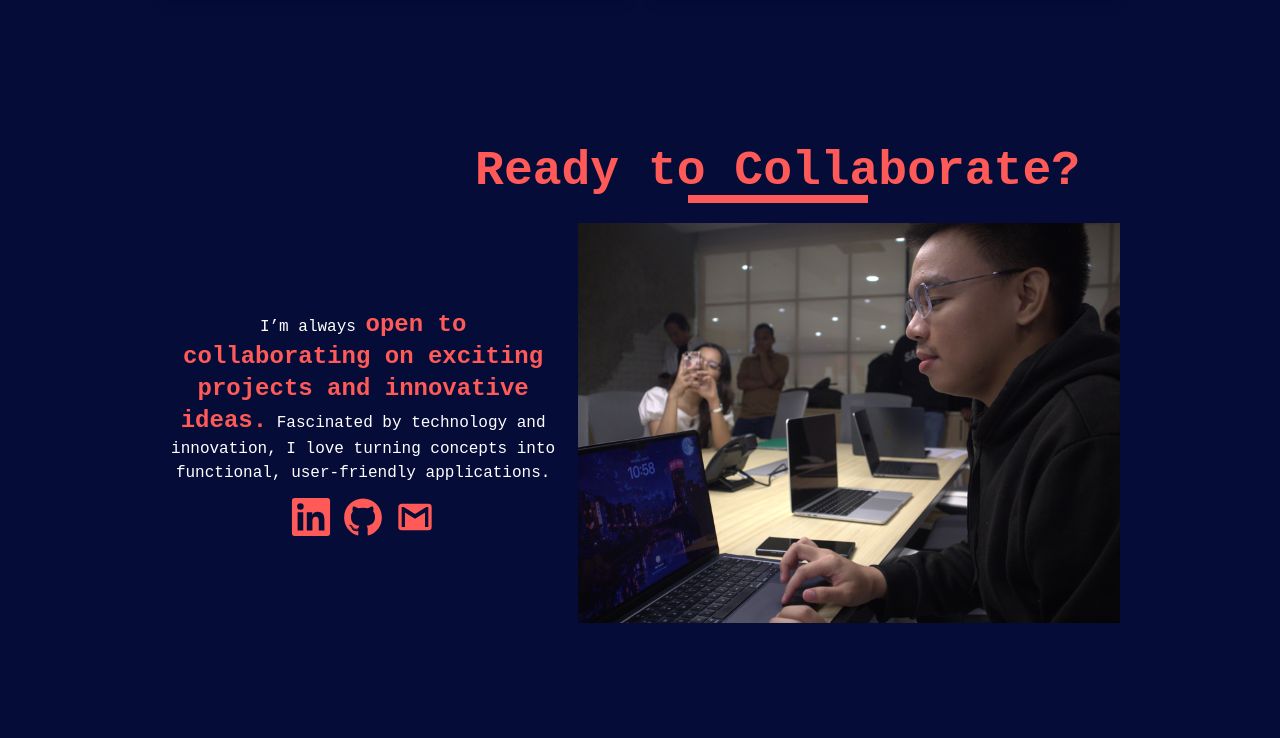
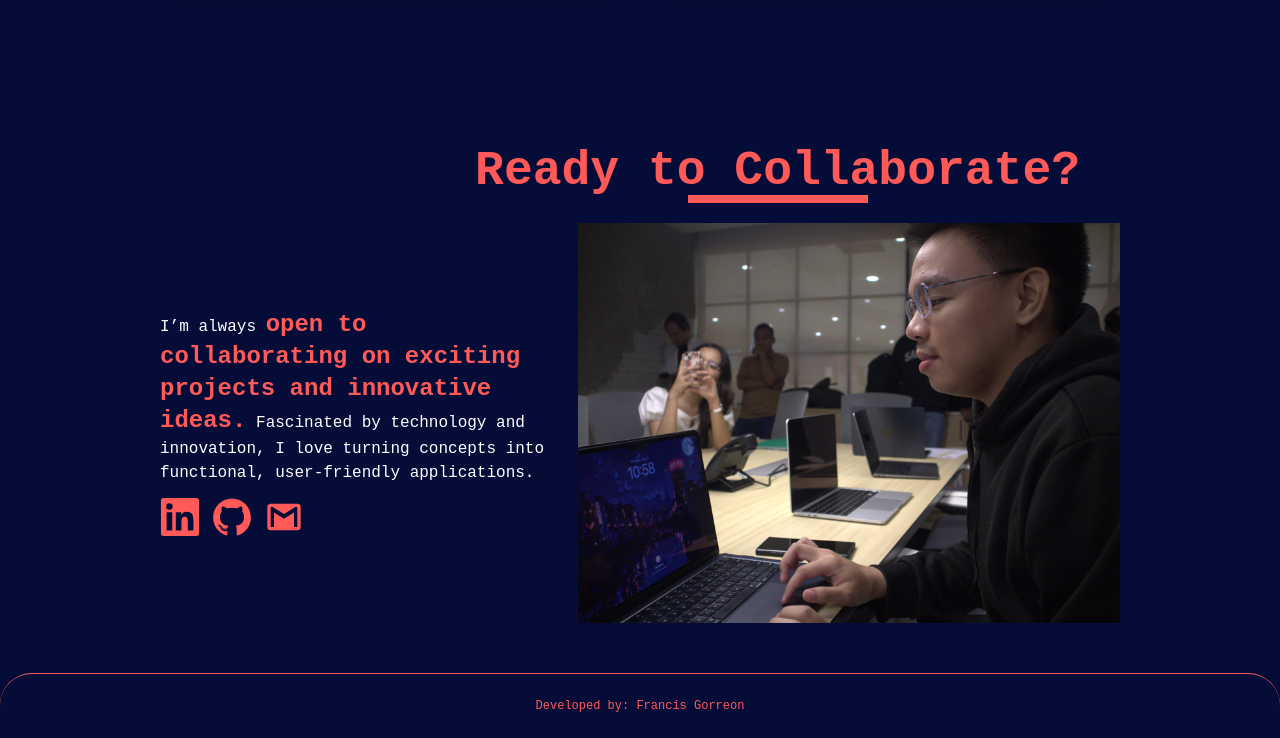
Before and after one commit to gorreonfrancis/gorreonPortfolio, a website: page index.html in a window 1280 px wide. Shown: the part 4481-5219 px from the top of the page. Before the commit the page ends 5154 px from the top, so only its background shows below. Drawn offline with nearby package versions, Linux system fonts and the light colour scheme; a web font is replaced by a local one.

Commit message:
Added a footer

```diff
--- a/contact.html
+++ b/contact.html
@@ -11,11 +11,11 @@
 
   <div class="flex justify-center mt-5 gap-3">
     <div class="w-[450px]  flex flex-col justify-center">
-        <p class="text-white text-center text-base">I’m always <span class="font-bold text-2xl text-secondary">open to collaborating on exciting
+        <p class="text-white text-base">I’m always <span class="font-bold text-2xl text-secondary">open to collaborating on exciting
             projects and innovative ideas.</span>
             Fascinated by technology and innovation, I love turning concepts into functional, user-friendly applications.</p>
 
-         <div class="flex flex-wrap justify-center items-center mt-3 gap-3">
+         <div class="flex flex-wrap mt-3 gap-3">
             <!-- Start Link -->
             <a href="https://www.linkedin.com/in/francis-gorreon/" target="_blank">
             <svg viewBox="0 0 128 128" fill="currentColor" class="text-secondary h-10 w-10">
--- /dev/null
+++ b/footer.html
@@ -0,0 +1,3 @@
+<footer class="bg-primary text-secondary py-6 w-full bottom-0 border-t-1 border-secondary rounded-t-4xl">
+<p class="text-center font-light text-xs text-secondary">Developed by: Francis Gorreon</p>
+</footer>
--- a/index.html
+++ b/index.html
@@ -48,6 +48,10 @@
       <!-- START Contact Me -->
        <div id="contact"></div>
       <!--End  Contact Me-->
+
+      <!-- START Footer -->
+       <div id="footer"></div>
+      <!--End  footer-->
     </main>
 
     <script src="javascripts/layout.js"></script>
--- a/javascripts/layout.js
+++ b/javascripts/layout.js
@@ -1,6 +1,7 @@
  fetch("nav_bar.html")
       .then(res => res.text())
       .then(data => document.getElementById("nav_bar").innerHTML = data);
+
 
 fetch("home.html")
       .then(res => res.text())
@@ -18,6 +19,10 @@ fetch("contact.html")
       .then(res => res.text())
       .then(data => document.getElementById("contact").innerHTML = data);
 
+fetch("footer.html")
+      .then(res => res.text())
+      .then(data => document.getElementById("footer").innerHTML = data);
+
  function toggleSidebar() {
         const sidebar = document.querySelector("#sidebar");
         sidebar.classList.toggle("invisible");
```
Also changed, not shown: src/output.css.
